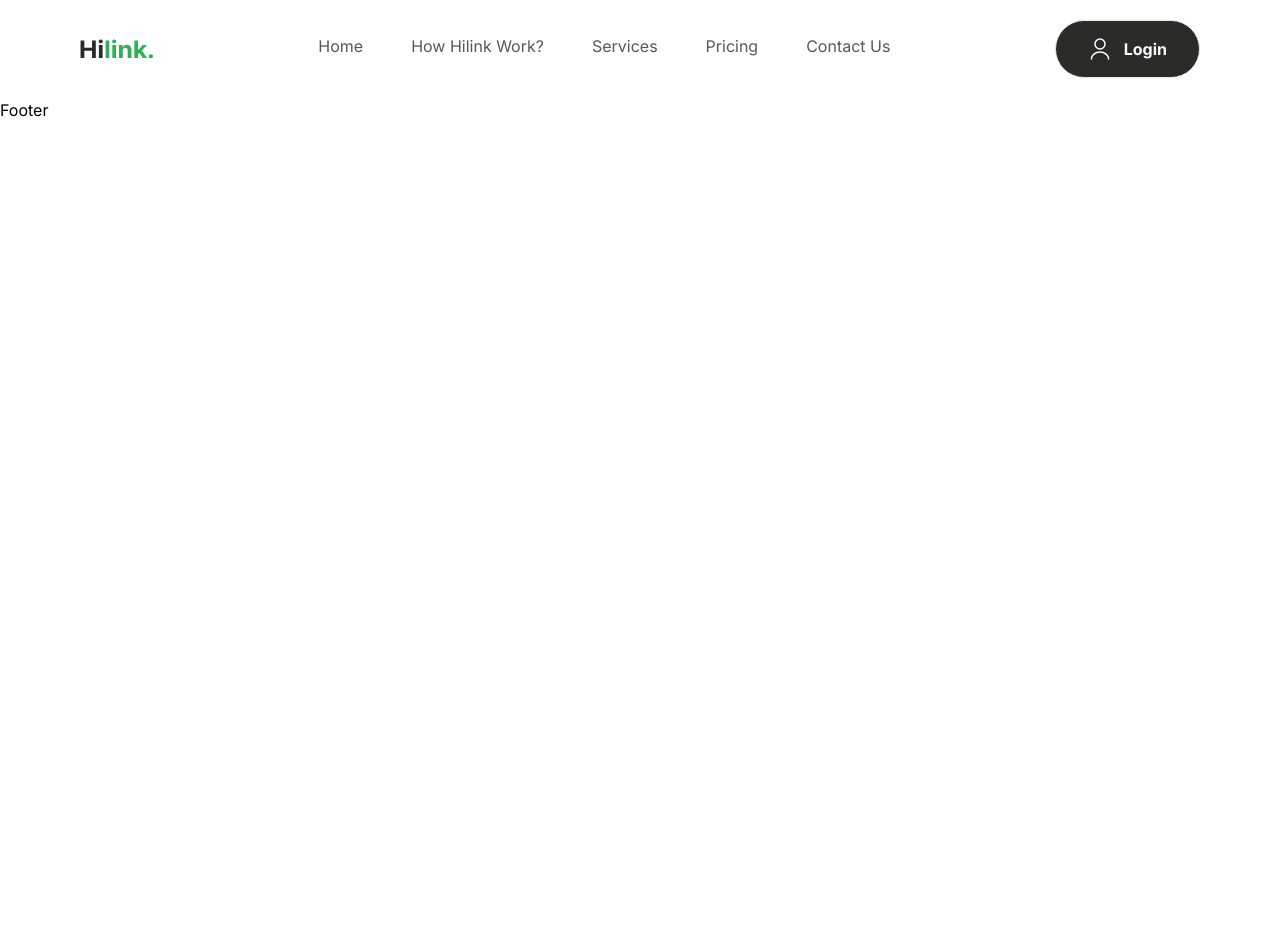
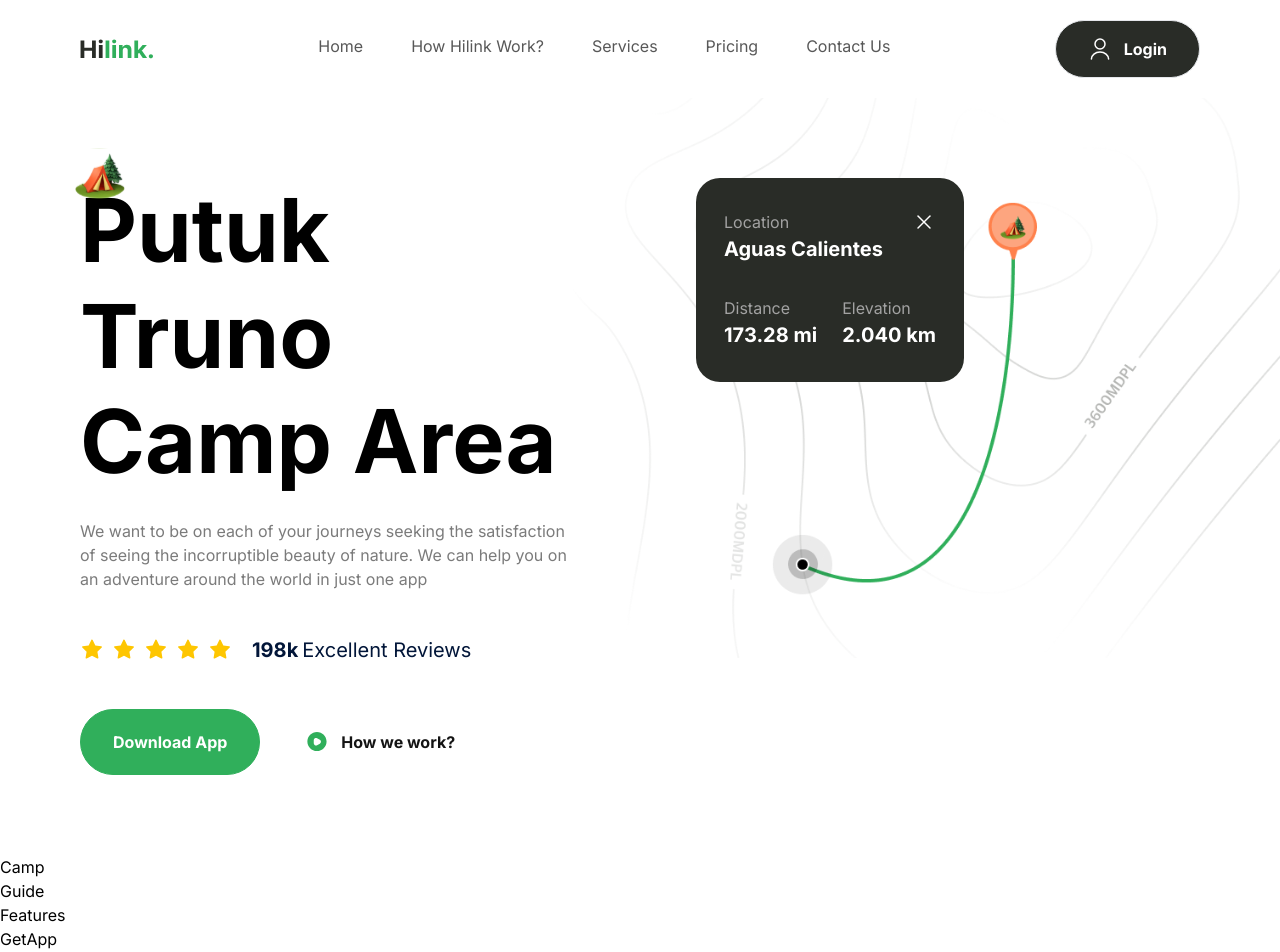
Before and after one commit to PerpetuumG/camptraveler_js-mastery, a Next.js app: page / in a window 1280 px wide. Shown: the top 952 px of the page. Before the commit the page ends 800 px from the top, so only its background shows below. Built offline with nearby package versions, Linux system fonts and the light colour scheme.

Commit message:
Hero section

```diff
--- a/app/page.tsx
+++ b/app/page.tsx
@@ -1,8 +1,17 @@
+import Hero from '@/components/Hero';
+import Camp from '@/components/Camp';
+import Guide from '@/components/Guide';
+import Features from '@/components/Features';
+import GetApp from '@/components/GetApp';
 
 export default function Home() {
   return (
     <>
-
+      <Hero />
+      <Camp />
+      <Guide />
+      <Features />
+      <GetApp />
     </>
-  )
+  );
 }
--- a/components/Button.tsx
+++ b/components/Button.tsx
@@ -4,7 +4,7 @@
   type: 'button' | 'submit';
   title: string;
   icon?: string;
-  variant: 'btn_dark_green';
+  variant: string;
 };
 
 const Button = ({ type, title, icon, variant }: ButtonProps) => {
--- /dev/null
+++ b/components/Camp.tsx
@@ -0,0 +1,10 @@
+
+const Camp = () => {
+    return (
+        <div>
+Camp
+        </div>
+    );
+};
+
+export default Camp;
--- /dev/null
+++ b/components/Features.tsx
@@ -0,0 +1,10 @@
+
+const Features = () => {
+    return (
+        <div>
+Features
+        </div>
+    );
+};
+
+export default Features;
--- /dev/null
+++ b/components/GetApp.tsx
@@ -0,0 +1,10 @@
+
+const GetApp = () => {
+    return (
+        <div>
+GetApp
+        </div>
+    );
+};
+
+export default GetApp;
--- /dev/null
+++ b/components/Guide.tsx
@@ -0,0 +1,10 @@
+
+const Guide = () => {
+    return (
+        <div>
+Guide
+        </div>
+    );
+};
+
+export default Guide;
--- /dev/null
+++ b/components/Hero.tsx
@@ -0,0 +1,92 @@
+import Image from 'next/image';
+import Button from '@/components/Button';
+
+const Hero = () => {
+  return (
+    <section
+      className={
+        'max-container padding-container flex flex-col gap-20 py-10 pb-32 md:gap-28 lg:py-20 xl:flex-row'
+      }
+    >
+      <div className={'hero-map'} />
+
+      {/*   LEFT */}
+      <div className={'relative z-20 flex flex-1 flex-col xl:w-1/2'}>
+        <Image
+          src={'/camp.svg'}
+          alt={'camp'}
+          width={50}
+          height={50}
+          className={'absolute left-[-5px] top-[-30px] w-10 lg:w-[50px]'}
+        />
+
+        <h1 className={'bold-52 lg:bold-88'}>Putuk Truno Camp Area</h1>
+
+        <p className={'regular-16 mt-6 text-gray-30 xl:max-w-[520px]'}>
+          We want to be on each of your journeys seeking the satisfaction of seeing the
+          incorruptible beauty of nature. We can help you on an adventure around the world in just
+          one app
+        </p>
+
+        <div className={'my-11 flex flex-wrap gap-5'}>
+          <div className={'flex items-center gap-2'}>
+            {Array(5)
+              .fill(1)
+              .map((_, index) => (
+                <Image src={'/star.svg'} alt={'star'} key={index} width={24} height={24} />
+              ))}
+          </div>
+
+          <p className={'bold-16 lg:bold-20 text-blue-70'}>
+            198k
+            <span className={'regular-16 lg:regular-20 ml-1'}>Excellent Reviews</span>
+          </p>
+        </div>
+
+        <div className={'flex flex-col w-full gap-3 sm:flex-row'}>
+          <Button type={'button'} title={'Download App'} variant={'btn_green'} />
+
+          <Button
+            type={'button'}
+            title={'How we work?'}
+            icon={'/play.svg'}
+            variant={'btn_white_text'}
+          />
+        </div>
+      </div>
+
+      {/*  RIGHT */}
+      <div className={'relative flex flex-1 items-start'}>
+        <div
+          className={
+            'relative z-20 flex w-[268px] flex-col gap-8 rounded-3xl bg-green-90 px-7 py-8'
+          }
+        >
+          <div className={'flex flex-col'}>
+            <div className={'flexBetween'}>
+              <p className={'regular-16 text-gray-20'}>Location</p>
+
+              <Image src={'/close.svg'} alt={'close'} width={24} height={24} />
+            </div>
+
+            <p className={'bold-20 text-white'}>Aguas Calientes</p>
+          </div>
+
+          <div className={'flexBetween'}>
+            <div className={'flex flex-col'}>
+              <p className={'regular-16 block text-gray-20'}>Distance</p>
+              <p className={'bold-20 text-white'}>173.28 mi</p>
+            </div>
+
+            <div className={'flex flex-col'}>
+              <p className={'regular-16 block text-gray-20'}>Elevation</p>
+              <p className={'bold-20 text-white'}>2.040 km</p>
+            </div>
+          </div>
+        </div>
+      </div>
+    </section>
+  );
+};
+
+export default Hero;
```
